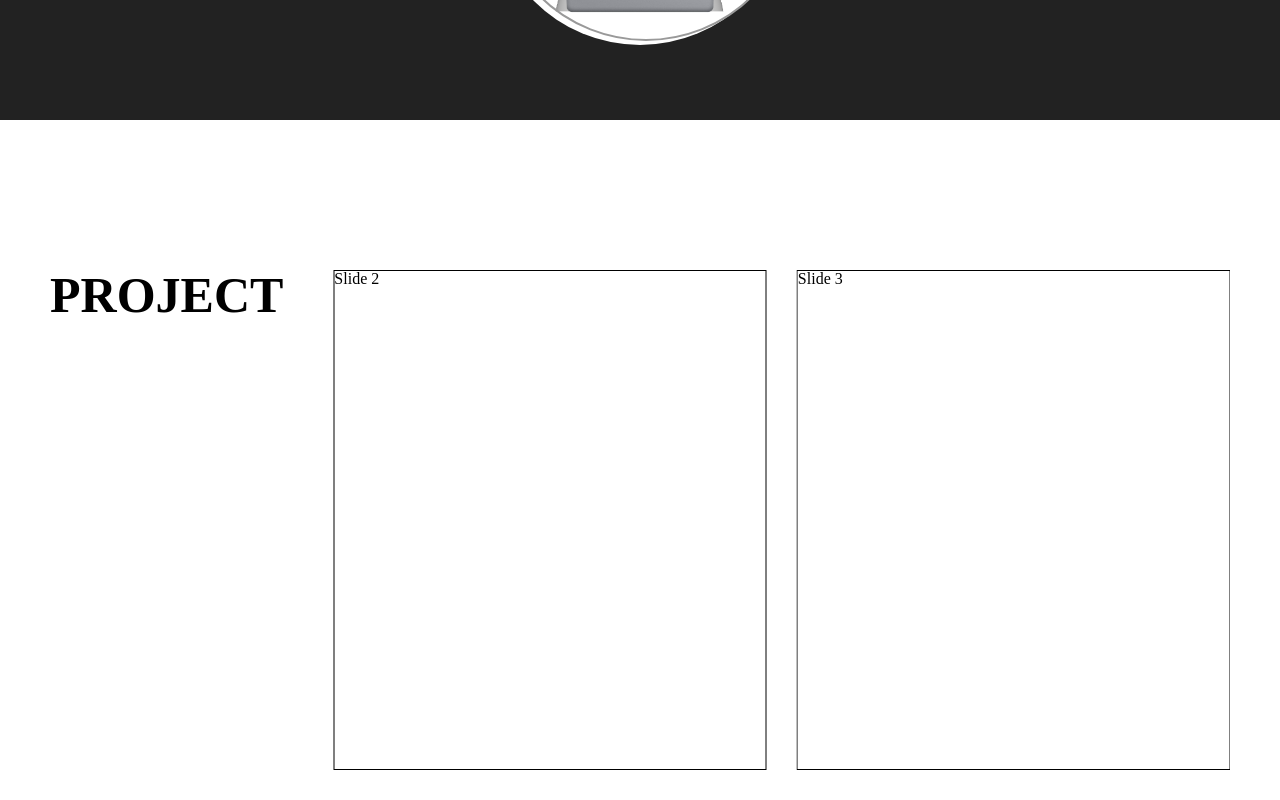
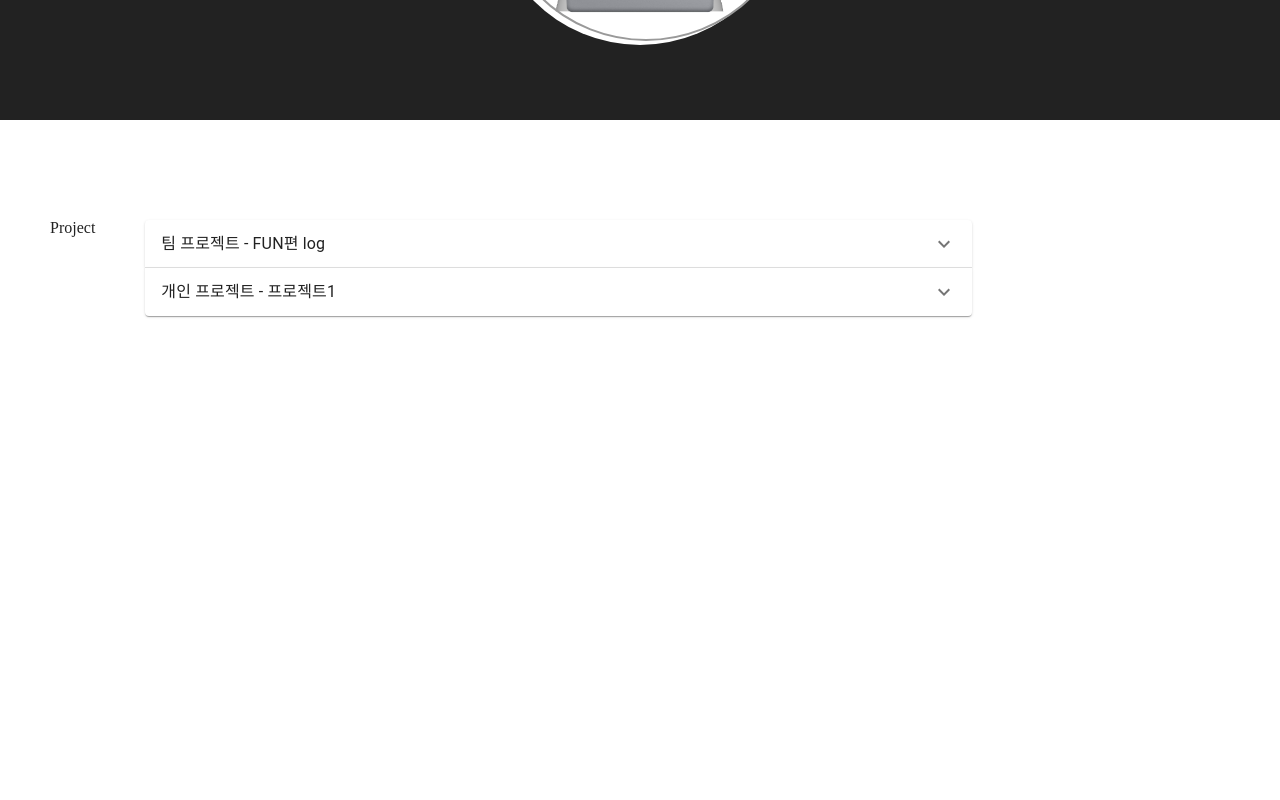
Before and after one commit to thisisyeji/about, a React (Create React App) app: page / in a window 1280 px wide. Shown: the part 680-1480 px from the top of the page. Built offline with nearby package versions, Linux system fonts and the light colour scheme; no server answers.

Commit message:
Feat: Swiper 삭제, Material UI 적용 및 스타일링

```diff
--- a/src/components/Project.js
+++ b/src/components/Project.js
@@ -1,28 +1,42 @@
 import React, { forwardRef } from 'react';
 import styled from 'styled-components';
-import { Swiper, SwiperSlide } from 'swiper/react';
-import { Pagination, Autoplay } from 'swiper';
-import 'swiper/css';
-import 'swiper/css/pagination';
+
+import Accordion from '@mui/material/Accordion';
+import AccordionSummary from '@mui/material/AccordionSummary';
+import AccordionDetails from '@mui/material/AccordionDetails';
+import Typography from '@mui/material/Typography';
+import ExpandMoreIcon from '@mui/icons-material/ExpandMore';
+import Detail from './Detail';
 
 const Title = styled.h2`
-	font-size: 50px;
-	font-weight: 700;
-	color: #000;
+	color: #222;
 	transform: translateX(-50px);
 	transition: 0.5s;
 `;
 
-const InfoBox = styled.div`
+const Wrapper = styled.div`
+	width: 100%;
+	height: 100%;
+	display: flex;
+	gap: 50px;
+
+	.content {
+		transform: translateY(100px);
+		transition: 0.5s;
+	}
+`;
+
+const InfoBox = styled.section`
 	width: 100%;
 	height: 100vh;
 	padding: 50px;
-	padding-top: 150px;
+	padding-top: 100px;
 	opacity: 0;
 	transition: 0.5s;
 
 	display: flex;
-	gap: 50px;
+	justify-content: center;
+	align-items: center;
 
 	&.on {
 		opacity: 1;
@@ -30,51 +44,43 @@ const InfoBox = styled.div`
 		${Title} {
 			transform: translateX(0);
 		}
-	}
-`;
 
-const SwiperStyle = styled(Swiper)`
-	position: relative;
-	.swiper-pagination {
-		.swiper-pagination-bullet-active {
-			width: 50px;
-			border-radius: 10px;
-			background: #333;
+		.content {
+			transform: translateY(0);
 		}
 	}
-`;
-
-const Slide = styled(SwiperSlide)`
-	width: 400px;
-	height: 500px;
-	border: 1px solid #000;
 `;
 
 const Project = forwardRef((props, ref) => {
 	return (
 		<InfoBox ref={ref}>
-			<Title>PROJECT</Title>
-			<SwiperStyle
-				modules={[Pagination, Autoplay]}
-				pagination={{ clickable: true }}
-				// 간격
-				spaceBetween={30}
-				// 오토 플레이
-				autoplay={{ delay: 3000, disableOnInteraction: true }}
-				// 순환
-				loop={true}
-				// 한번에 보여질 슬라이드 갯수
-				slidesPerView={1}
-				breakpoints={{
-					764: {
-						slidesPerView: 2,
-					},
-				}}>
-				<Slide>Slide 1</Slide>
-				<Slide>Slide 2</Slide>
-				<Slide>Slide 3</Slide>
-				<Slide>Slide 4</Slide>
-			</SwiperStyle>
+			<Wrapper>
+				<Title>Project</Title>
+				<div className='content'>
+					<Accordion>
+						<AccordionSummary
+							expandIcon={<ExpandMoreIcon />}
+							aria-controls='panel1a-content'
+							id='panel1a-header'>
+							<Typography>팀 프로젝트 - FUN편 log</Typography>
+						</AccordionSummary>
+						<AccordionDetails>
+							<Detail />
+						</AccordionDetails>
+					</Accordion>
+					<Accordion>
+						<AccordionSummary
+							expandIcon={<ExpandMoreIcon />}
+							aria-controls='panel2a-content'
+							id='panel2a-header'>
+							<Typography>개인 프로젝트 - 프로젝트1</Typography>
+						</AccordionSummary>
+						<AccordionDetails>
+							<Detail />
+						</AccordionDetails>
+					</Accordion>
+				</div>
+			</Wrapper>
 		</InfoBox>
 	);
 });
```
